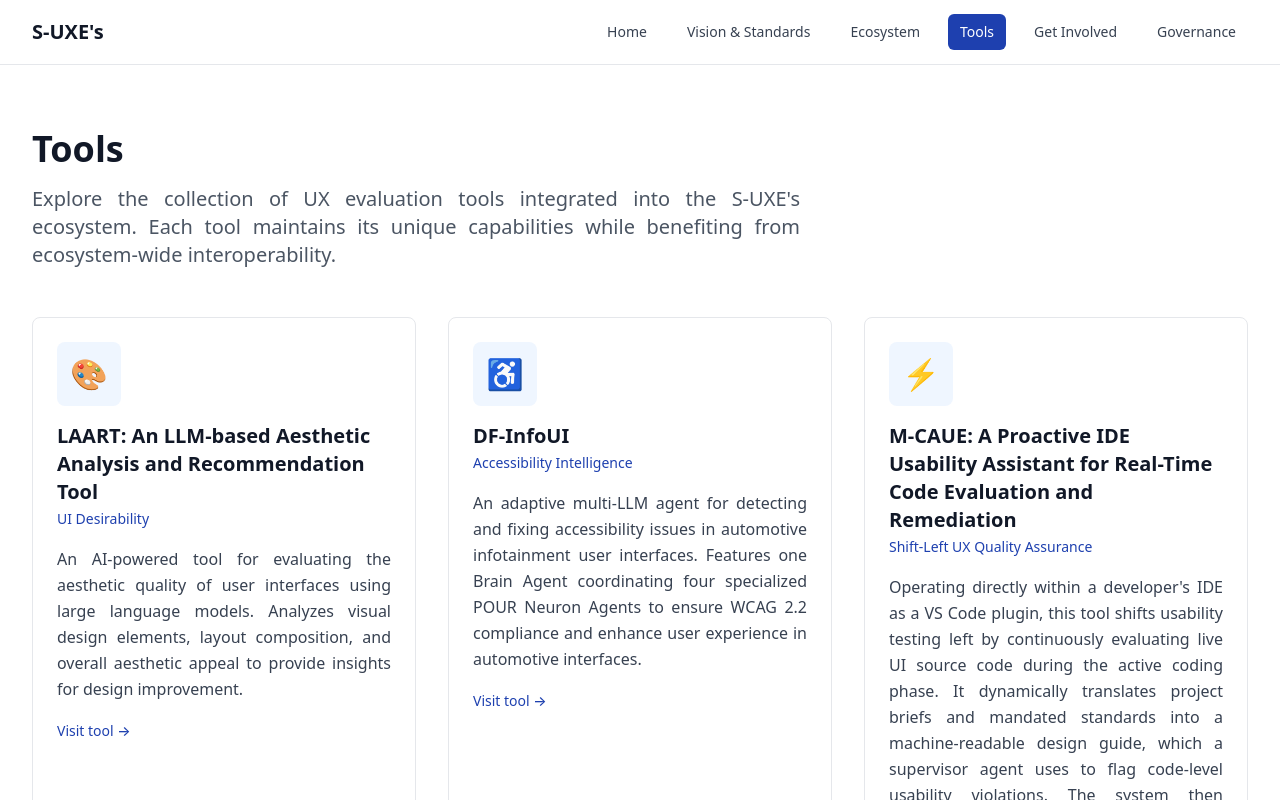
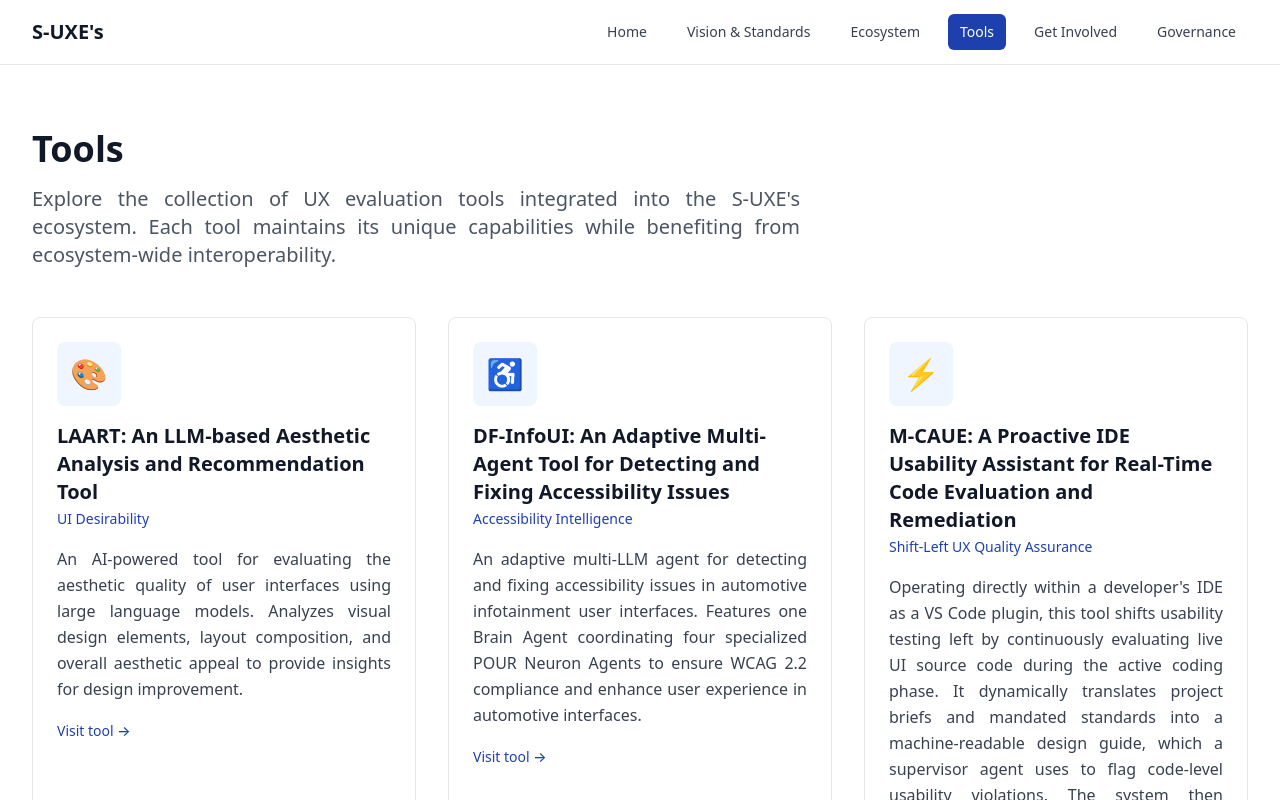
Before and after one commit to mohamedsemah/S-UXE-s, a Next.js app: page /tools in a window 1280 px wide. Shown: the top 800 px of the page. Built offline with nearby package versions, Linux system fonts and the light colour scheme.

Commit message:
Rename DF-InfoUI

```diff
--- a/app/tools/page.tsx
+++ b/app/tools/page.tsx
@@ -15,7 +15,7 @@
     url: 'https://aesthetic-evaluator.vercel.app',
   },
   {
-    name: 'DF-InfoUI',
+    name: 'DF-InfoUI: An Adaptive Multi-Agent Tool for Detecting and Fixing Accessibility Issues',
     category: 'Accessibility Intelligence',
     description: 'An adaptive multi-LLM agent for detecting and fixing accessibility issues in automotive infotainment user interfaces. Features one Brain Agent coordinating four specialized POUR Neuron Agents to ensure WCAG 2.2 compliance and enhance user experience in automotive interfaces.',
     icon: '♿',
```
